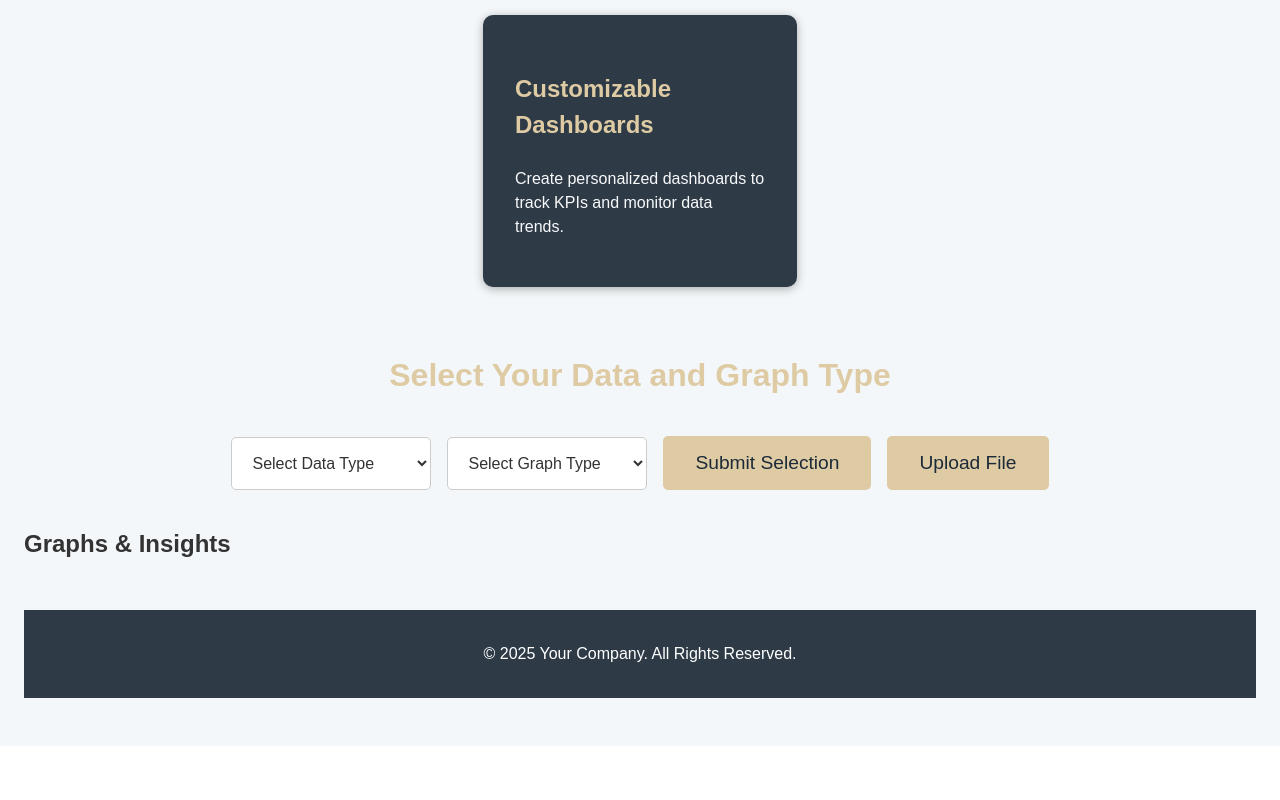
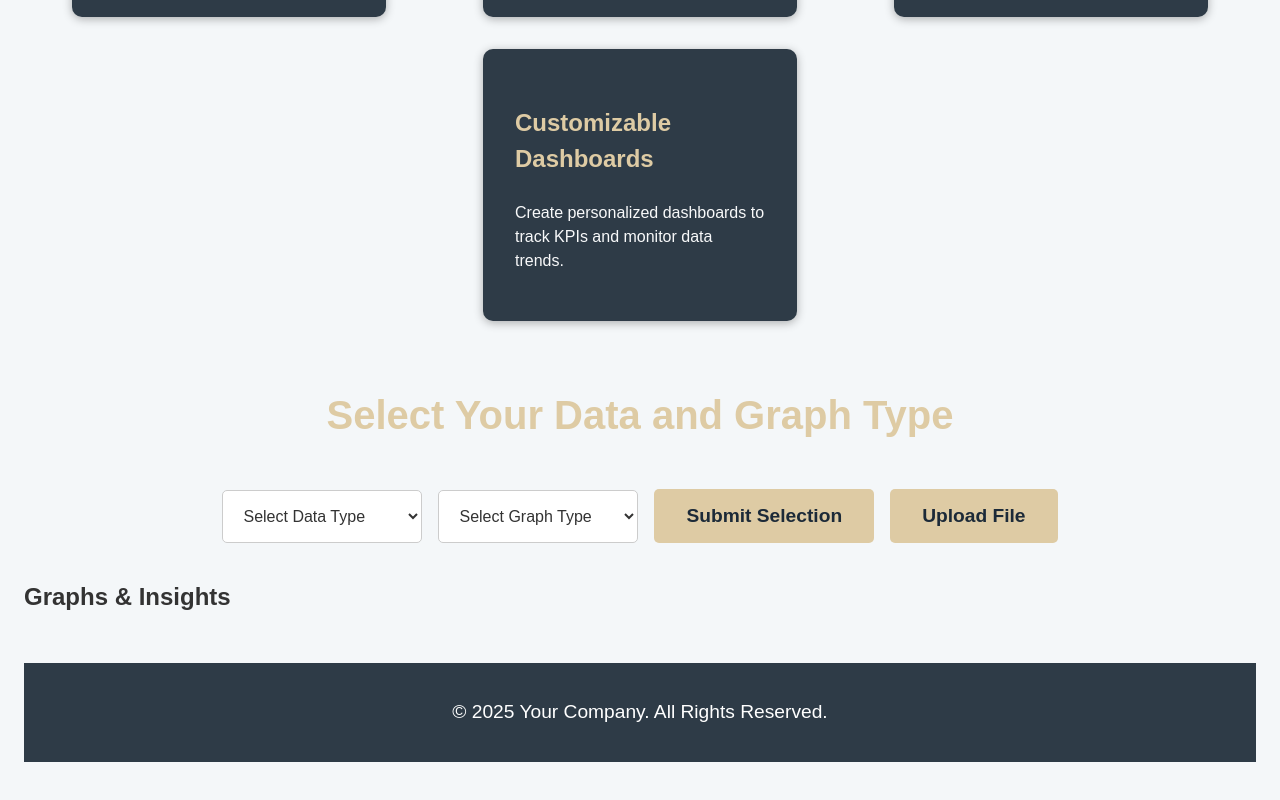
Before and after one commit to victornyabote/Intelligent-IoT-Data-Management, a React (Vite) app in the folder frontend/: page / in a window 1280 px wide. Shown: the part 916-1716 px from the top of the page. Before the commit the page ends 1662 px from the top, so only its background shows below. Built offline with nearby package versions, Linux system fonts and the light colour scheme.

Commit message:
Update App.css
Signed-off-by: srii03 <162790549+srii03@users.noreply.github.com>

```diff
--- a/frontend/src/App.css
+++ b/frontend/src/App.css
@@ -1,18 +1,18 @@
 /* Default Styles */
 body {
-  font-family: 'Arial', sans-serif;
+  font-family: 'Poppins', sans-serif; /* Using Poppins for a modern look */
   transition: background-color 0.3s, color 0.3s;
 }
 
 /* Light Mode Styles */
 body.light-mode {
-  background-color: #f4f7f9; /* Light variant of #1C2A38 */
-  color: #333; /* Dark text for readability */
+  background-color: #f4f7f9;
+  color: #333;
 }
 
 body.light-mode .top-nav {
-  background-color: #ffffff; /* White background for navigation */
-  color: #333; /* Dark text */
+  background-color: #ffffff;
+  color: #333;
   border-bottom: 1px solid #ddd;
 }
 
@@ -23,12 +23,12 @@ body.light-mode .theme-toggle-btn {
 
 /* Dark Mode Styles */
 body.dark-mode {
-  background-color: #1C2A38; /* Dark background */
-  color: #ffffff; /* White text for contrast */
+  background-color: #1C2A38;
+  color: #ffffff;
 }
 
 body.dark-mode .top-nav {
-  background-color: #4e5d6d; /* Lighter dark background to match the theme */
+  background-color: #4e5d6d;
   color: white;
   border-bottom: 1px solid #444;
 }
@@ -40,13 +40,14 @@ body.dark-mode .theme-toggle-btn {
 
 /* Top Navigation Bar */
 .top-nav {
-  background-color: #ffffff; /* Light background for top-nav */
-  color: #333; /* Dark text */
+  background-color: #ffffff;
+  color: #333;
   padding: 1rem;
   display: flex;
   justify-content: center;
   align-items: center;
   transition: background-color 0.3s, color 0.3s;
+  font-weight: 500; /* Medium weight for navigation bar text */
 }
 
 .top-nav .nav-links {
@@ -59,20 +60,22 @@ body.dark-mode .theme-toggle-btn {
   color: #333;
   text-decoration: none;
   padding: 0.5rem 1rem;
+  font-weight: 500; /* Medium weight for links */
   transition: color 0.3s, background-color 0.3s;
 }
 
 .top-nav .nav-links a:hover {
   color: #fff;
-  background-color: #DECBA4; /* Accent color on hover */
+  background-color: #DECBA4;
 }
 
 /* Get Started Button */
 .get-started-btn {
-  background-color: #DECBA4; /* Accent color for button */
-  color: #1C2A38; /* Dark text */
+  background-color: #DECBA4;
+  color: #1C2A38;
   padding: 0.8rem 1.5rem;
   font-size: 1.2rem;
+  font-weight: 600; /* Bold weight for emphasis */
   border: none;
   border-radius: 5px;
   cursor: pointer;
@@ -81,9 +84,9 @@ body.dark-mode .theme-toggle-btn {
 }
 
 .get-started-btn:hover {
-  background-color: #7f8c8d; /* Darker shade on hover */
+  background-color: #7f8c8d;
   color: white;
-  transform: scale(1.05); /* Slight scale effect */
+  transform: scale(1.05);
 }
 
 /* Main Content */
@@ -99,13 +102,14 @@ body.dark-mode .theme-toggle-btn {
 }
 
 #home h1 {
-  font-size: 2.5rem;
-  color: #DECBA4; /* Accent color for headings */
+  font-size: 3rem; /* Larger heading size */
+  color: #DECBA4;
+  font-weight: 700; /* Bold weight for headings */
 }
 
 #home p {
   font-size: 1.2rem;
-  color: #6c757d; /* Lighter gray text */
+  color: #6c757d;
 }
 
 /* Features Section */
@@ -115,9 +119,10 @@ body.dark-mode .theme-toggle-btn {
 
 .features h2 {
   text-align: center;
-  font-size: 2rem;
+  font-size: 2.5rem; /* Increased font size for better visibility */
   margin-bottom: 2rem;
-  color: #DECBA4; /* Accent color for headings */
+  color: #DECBA4;
+  font-weight: 600;
 }
 
 .card-container {
@@ -127,28 +132,30 @@ body.dark-mode .theme-toggle-btn {
 }
 
 .card {
-  background-color: #2E3B47; /* Secondary dark color for cards */
+  background-color: #2E3B47;
   padding: 2rem;
   width: 250px;
   margin: 1rem;
   border-radius: 10px;
   box-shadow: 0 2px 10px rgba(0, 0, 0, 0.3);
   transition: transform 0.3s, background-color 0.3s;
+  font-family: 'Poppins', sans-serif; /* Ensuring the font is consistent */
 }
 
 .card:hover {
   transform: scale(1.05);
-  background-color: #1C2A38; /* Darker background on hover */
+  background-color: #1C2A38;
 }
 
 .card h3 {
   font-size: 1.5rem;
-  color: #DECBA4; /* Accent color for card titles */
+  color: #DECBA4;
+  font-weight: 600;
 }
 
 .card p {
   font-size: 1rem;
-  color: #f8f9fa; /* Light text for card descriptions */
+  color: #f8f9fa;
 }
 
 /* Data Selection Section */
@@ -158,8 +165,9 @@ body.dark-mode .theme-toggle-btn {
 }
 
 .data-selection h2 {
-  font-size: 2rem;
-  color: #DECBA4; /* Accent color for headings */
+  font-size: 2.5rem;
+  color: #DECBA4;
+  font-weight: 600;
 }
 
 select {
@@ -169,22 +177,23 @@ select {
   border-radius: 5px;
   border: 1px solid #ccc;
   width: 200px;
-  background-color: #ffffff; /* Light background */
-  color: #333; /* Dark text */
+  background-color: #ffffff;
+  color: #333;
 }
 
 button {
-  background-color: #DECBA4; /* Accent color for button */
-  color: #1C2A38; /* Dark text */
-  padding: 1rem 2rem; /* Consistent padding for all buttons */
-  font-size: 1.2rem; /* Consistent font size */
+  background-color: #DECBA4;
+  color: #1C2A38;
+  padding: 1rem 2rem;
+  font-size: 1.2rem;
+  font-weight: 600; /* Bold font weight for buttons */
   border: none;
   border-radius: 5px;
   cursor: pointer;
   transition: background-color 0.3s;
-  margin: 0.5rem; /* Added margin for spacing */
-  display: inline-block; /* Prevent stretching */
-  width: auto; /* Avoid stretched button width */
+  margin: 0.5rem;
+  display: inline-block;
+  width: auto;
 }
 
 button:hover {
@@ -192,59 +201,48 @@ button:hover {
   color: white;
 }
 
-/* Style the upload button specifically */
-.upload-file-btn {
-  margin-top: 1rem; /* Add space above the upload button */
-  margin-bottom: 1.5rem; /* Adjust space below the upload button */
-}
-
-/* File Upload Input Styles */
+/* File Upload Section */
 .file-upload-input {
   margin-top: 1rem;
   padding: 1rem;
   border-radius: 5px;
   border: 1px solid #ccc;
   width: 200px;
-  background-color: #ffffff; /* Light background */
-  color: #333; /* Dark text */
+  background-color: #ffffff;
+  color: #333;
 }
 
 .file-upload-input:hover {
-  background-color: #f1f1f1; /* Hover effect */
-}
-
-/* File Upload Section */
-.data-selection .data-selection input[type="file"] {
-  margin-top: 1rem;
-  padding: 0.8rem;
+  background-color: #f1f1f1;
 }
 
 /* Footer Section */
 footer {
-  background-color: #2E3B47; /* Secondary dark background */
+  background-color: #2E3B47;
   color: white;
   text-align: center;
   padding: 1rem;
-  font-size: 1rem;
+  font-size: 1.2rem; /* Slightly larger font size for footer */
+  font-weight: 400; /* Regular weight for footer text */
   margin-top: 3rem;
 }
 
-/* Spacing Adjustments for Submit, Upload, and Export Buttons */
+/* Spacing Adjustments for Buttons */
 .submit-btn,
 .upload-file-btn,
 .export-btn {
-  padding: 1rem 2rem; /* Ensured consistent padding for all buttons */
-  font-size: 1.2rem; /* Consistent font size */
-  margin-top: 1rem; /* Adjusted for uniform spacing */
-  margin-bottom: 1rem; /* Ensures consistent space between buttons */
-  display: inline-block; /* Prevent stretching */
-  width: auto; /* Avoid full width */
+  padding: 1rem 2rem;
+  font-size: 1.2rem;
+  margin-top: 1rem;
+  margin-bottom: 1rem;
+  display: inline-block;
+  width: auto;
 }
 
 .submit-btn:hover,
 .upload-file-btn:hover,
 .export-btn:hover {
-  background-color: #7f8c8d; /* Darker shade on hover */
+  background-color: #7f8c8d;
   color: white;
-  transform: scale(1.05); /* Slight scale effect */
+  transform: scale(1.05);
 }
```
